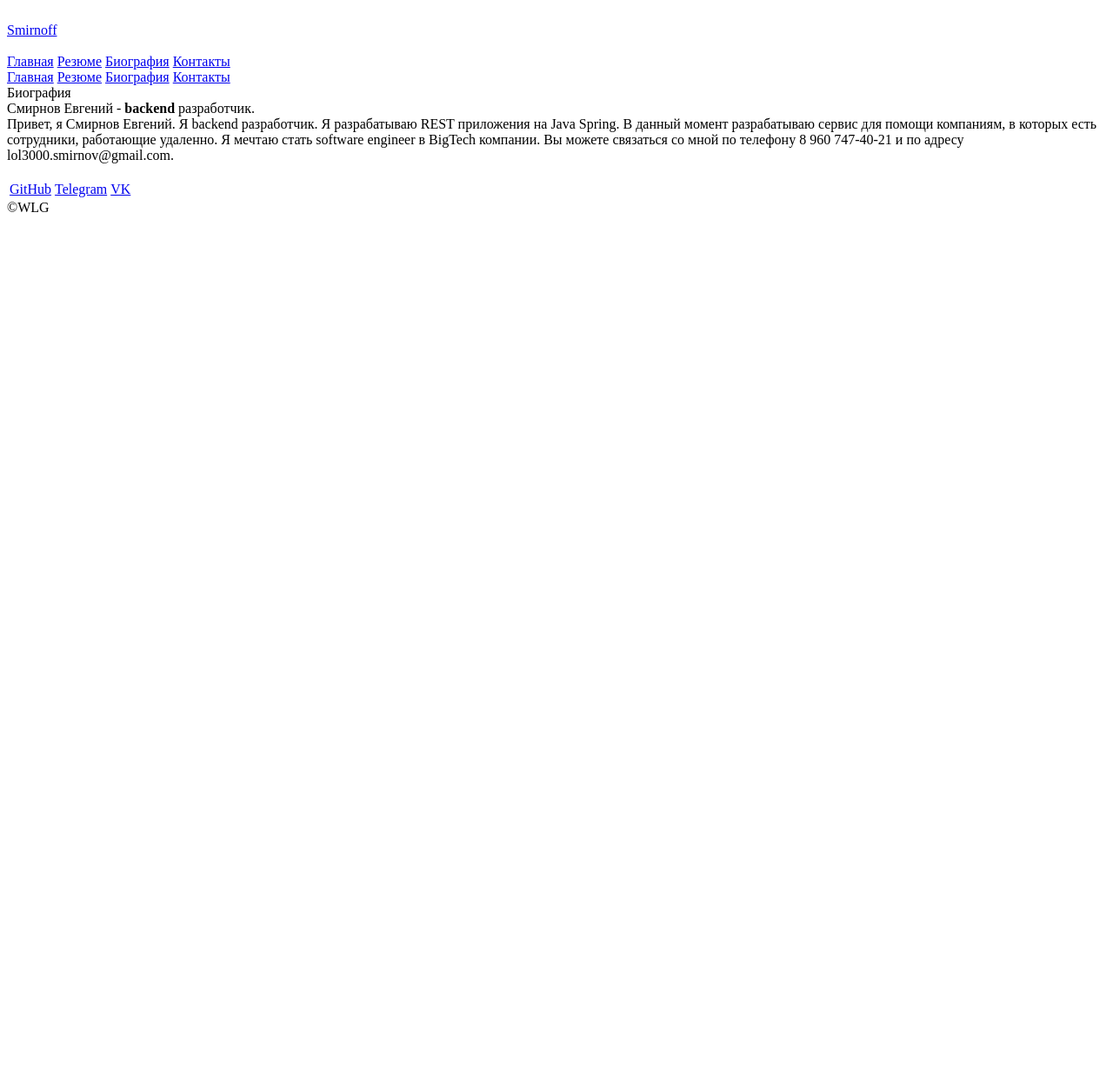
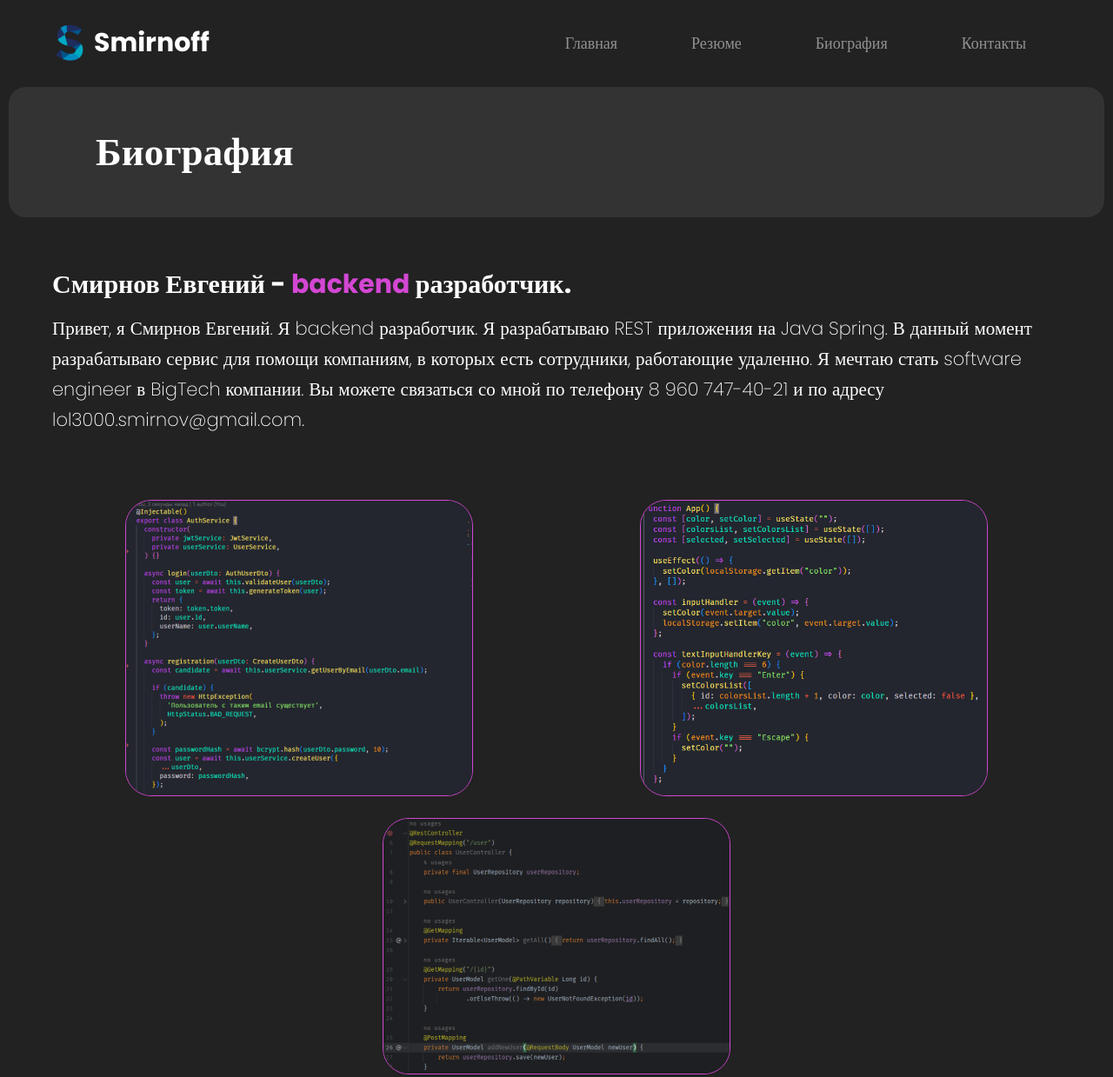
Before and after one commit to mare-viz/resume, a plain HTML site: page biography.html in a window 1280 px wide. Shown: the top 1239 px of the page at 87% size. Before the commit the page ends 800 px from the top, so only its background shows below. Drawn offline with Linux system fonts and the light colour scheme; the site is published under a folder, as on GitHub Pages, so addresses that start at the root find nothing.

Commit message:
Update biography.html

```diff
--- a/biography.html
+++ b/biography.html
@@ -5,21 +5,21 @@
   <meta charset="UTF-8">
   <meta http-equiv="X-UA-Compatible" content="IE=edge">
   <meta name="viewport" content="width=device-width, initial-scale=1.0">
-  <link rel="icon" type="image/x-icon" href="/assets/images/S.png">
+  <link rel="icon" type="image/x-icon" href="./assets/images/S.png">
 
-  <link rel="stylesheet" href="/assets/css/index.css">
-  <link rel="stylesheet" href="/assets/css/biography.css">
+  <link rel="stylesheet" href="./assets/css/index.css">
+  <link rel="stylesheet" href="./assets/css/biography.css">
   <title>Биография</title>
 </head>
 
 <body>
   <header class="header">
     <a href="/index.html" class="header__logo">
-      <img src="/assets/images/S.png" alt="" />
+      <img src="./assets/images/S.png" alt="" />
       <div class="header__logo__text">Smirnoff</div>
     </a>
     <div class="header__menu" id="menu">
-      <img src="/assets/images/setting.png" alt="">
+      <img src="./assets/images/setting.png" alt="">
       <nav class="header__menu__nav hide" id="nav">
         <a href="/index.html" class="nav__items">Главная</a>
         <a href="/resume.html" class="nav__items">Резюме</a>
@@ -49,9 +49,9 @@
         lol3000.smirnov@gmail.com.
       </div>
       <div class="biography__content__images">
-        <img class="image" src="/assets/images/1.1.png" alt="">
-        <img class="image" src="/assets/images/2.2.png" alt="">
-        <img class="image" src="/assets/images/3.3.png" alt="">
+        <img class="image" src="./assets/images/1.1.png" alt="">
+        <img class="image" src="./assets/images/2.2.png" alt="">
+        <img class="image" src="./assets/images/3.3.png" alt="">
       </div>
 
     </div>
@@ -78,7 +78,7 @@
     </div>
   </footer>
 
-  <script src="/assets/js/settings.js"></script>
+  <script src="./assets/js/settings.js"></script>
 </body>
 
 </html>
```
